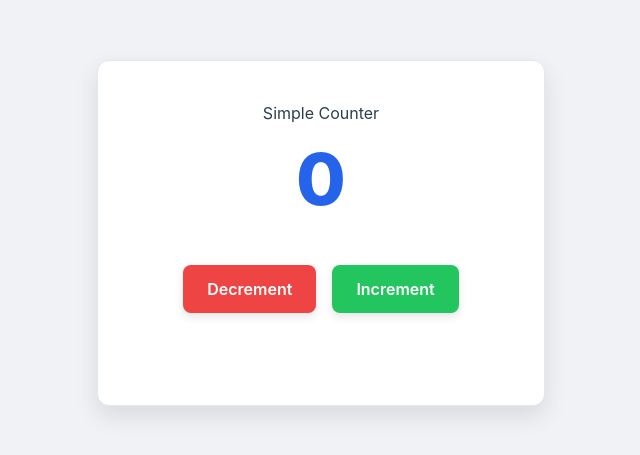
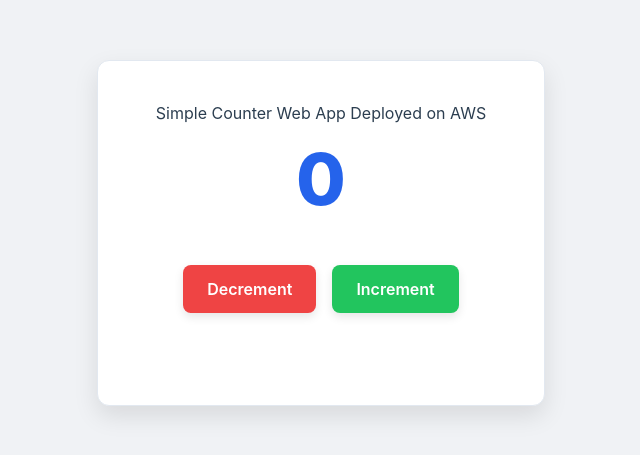
Before and after one commit to Jayant71/counter, a plain HTML site: page index.html in a window 1280 px wide. Shown: the part 167-622 px from the top of the page, without its empty margins (319-959 px from the left). Drawn offline with nearby package versions, Linux system fonts and the light colour scheme.

Commit message:
change heading

```diff
--- a/index.html
+++ b/index.html
@@ -113,7 +113,7 @@
     <!-- Main application container -->
     <div class="container-wrapper">
         <!-- Application Title -->
-        <h1>Simple Counter</h1>
+        <h1>Simple Counter Web App Deployed on AWS</h1>
 
         <!-- Counter display -->
         <div class="flex items-center justify-center mb-8">
```
